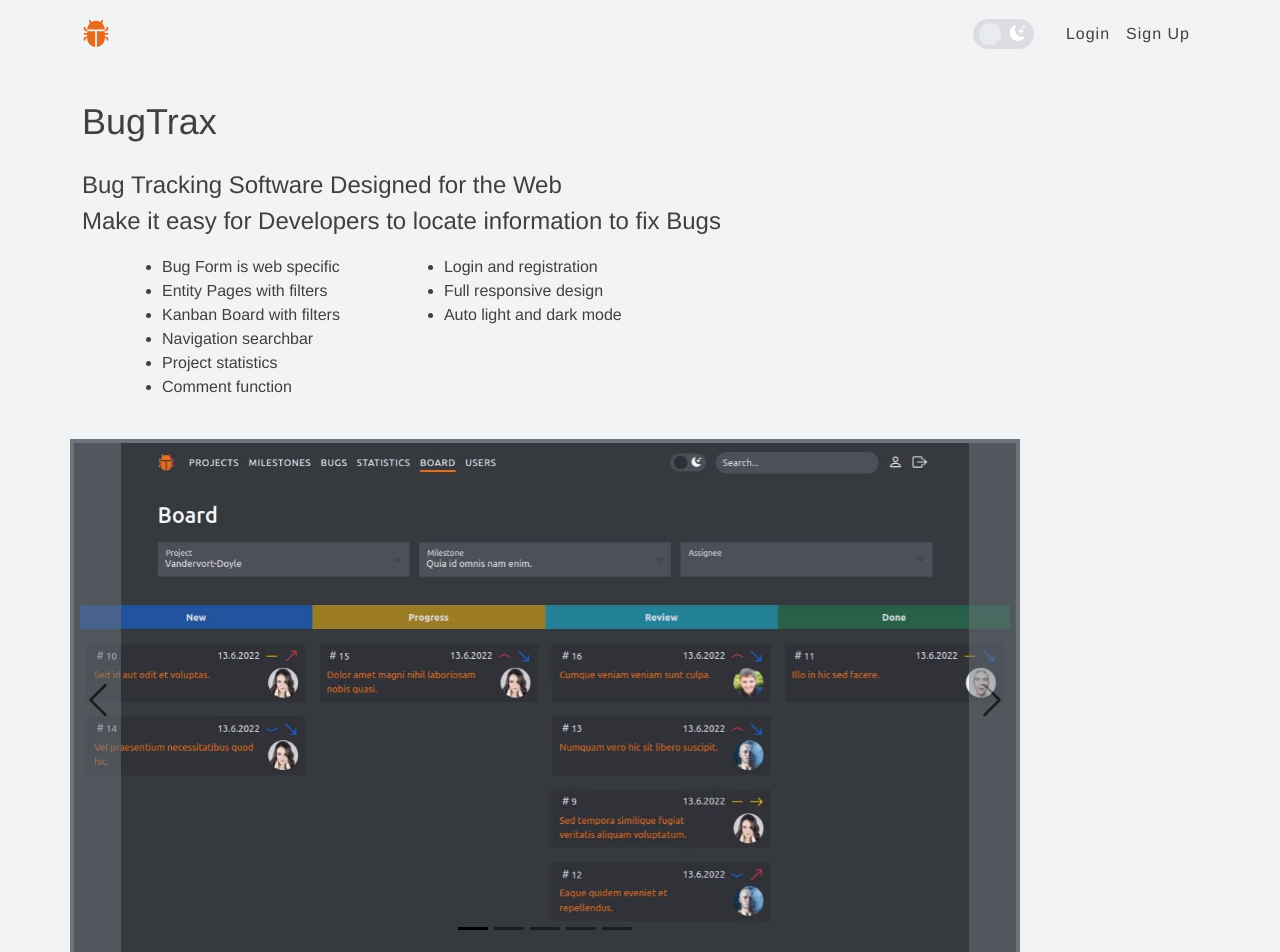
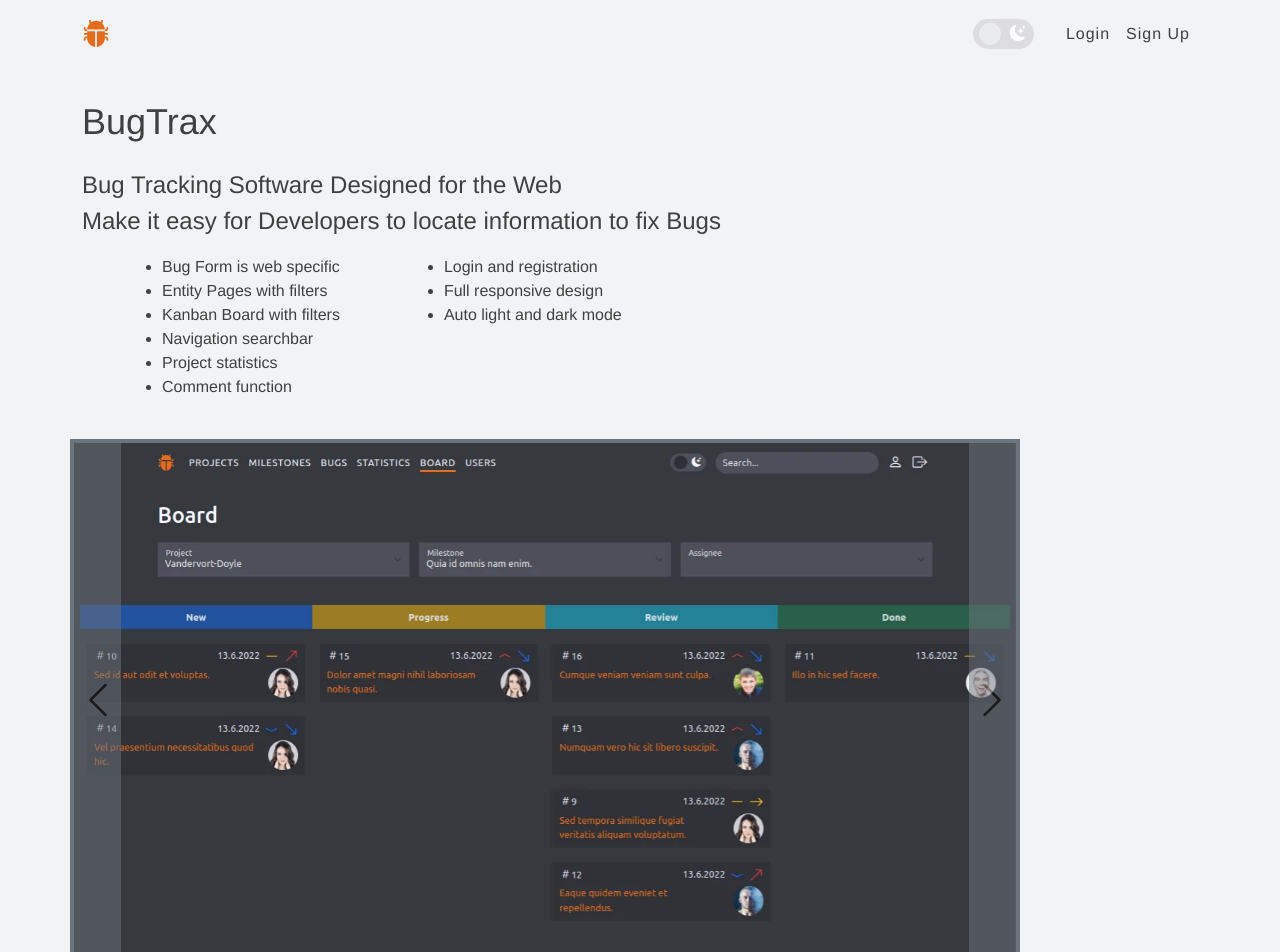
Before and after one commit to Toycu27/BugTrax-SPA, a React (Create React App) app: page / in a window 1280 px wide. Shown: the top 952 px of the page. Built offline with nearby package versions, Linux system fonts and the light colour scheme; a web font is replaced by a local one.

Commit message:
Removed manifest.json; Minor UI Bugfixing and Improvements

```diff
--- a/public/index.html
+++ b/public/index.html
@@ -25,7 +25,6 @@
 
       <!-- CSS and JS -->
       <link async rel="icon" href="%PUBLIC_URL%/favicon.svg" type="image/svg+xml" />
-      <link rel="manifest" href="%PUBLIC_URL%/manifest.json" />
   </head>
   <body>
     <noscript>You need to enable JavaScript to run this app.</noscript>
--- a/src/App.css
+++ b/src/App.css
@@ -400,7 +400,7 @@ textarea:focus {
 }
 
 .theme-switch__toggle--light {
-  margin-left: 24px;
+  margin-left: 26px;
   animation: switchMoveRight 0.25s linear;
 }
 
@@ -415,13 +415,13 @@ textarea:focus {
   }
 
   100% {
-    margin-right: 24px;
+    margin-right: 26px;
   }
 }
 
 @keyframes switchMoveLeft {
   0% {
-    margin-left: 24px;
+    margin-left: 26px;
   }
 
   100% {
--- a/src/js/View/Home.jsx
+++ b/src/js/View/Home.jsx
@@ -37,20 +37,6 @@ export default function Home() {
             <div className="row g-4 mb-4">
                 <div className="col-12 col-lg-10 p-1 bg-secondary">
                     <div id="carouselCaptions" className="carousel carousel-fade carousel-dark slide" data-bs-ride="carousel">
-                        <div className="carousel-indicators">
-                            <button
-                                type="button"
-                                data-bs-target="#carouselCaptions"
-                                data-bs-slide-to="0"
-                                className="active"
-                                aria-current="true"
-                                aria-label="Slide 1"
-                            />
-                            <button type="button" data-bs-target="#carouselCaptions" data-bs-slide-to="1" aria-label="Slide 2" />
-                            <button type="button" data-bs-target="#carouselCaptions" data-bs-slide-to="2" aria-label="Slide 3" />
-                            <button type="button" data-bs-target="#carouselCaptions" data-bs-slide-to="3" aria-label="Slide 4" />
-                            <button type="button" data-bs-target="#carouselCaptions" data-bs-slide-to="4" aria-label="Slide 5" />
-                        </div>
                         <div className="carousel-inner">
                             <div className="carousel-item active">
                                 <img src="/screenshot_01.webp" className="d-block w-100" alt="..." />
```
Also changed, not shown: public/manifest.json (deleted).
